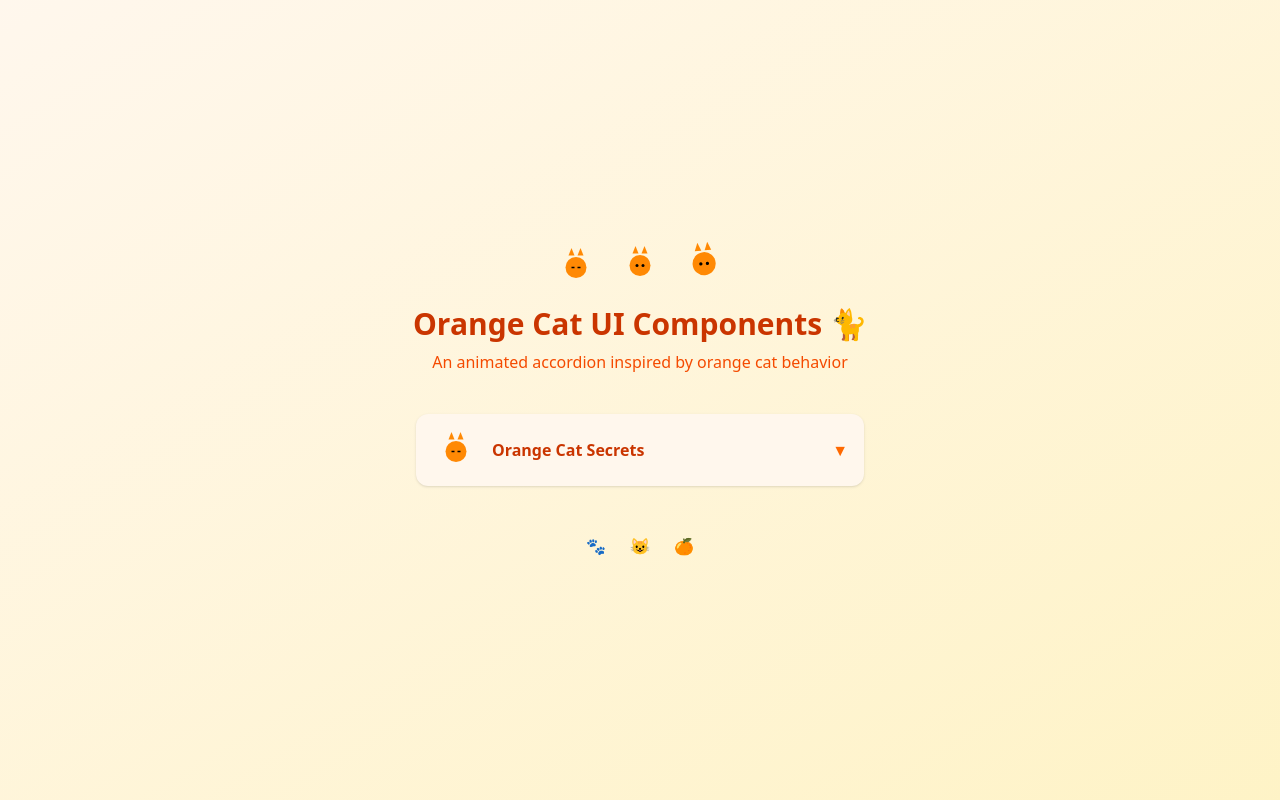
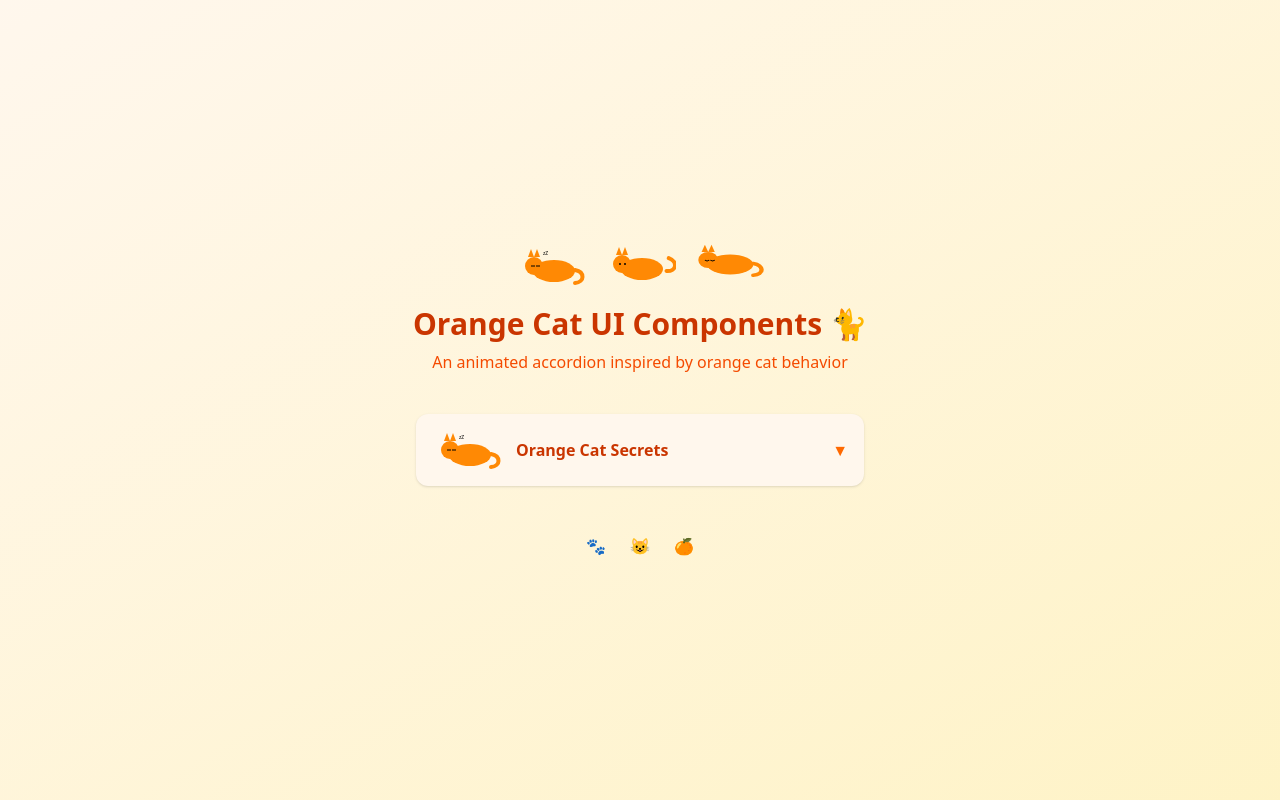
Before and after one commit to Kool-Cool/cozycat-ui, a Next.js app: page / in a window 1280 px wide. Built offline with nearby package versions, Linux system fonts and the light colour scheme.

Commit message:
try : cat Icon

```diff
--- a/ui/components/icons/CatIcon.tsx
+++ b/ui/components/icons/CatIcon.tsx
@@ -1,49 +1,85 @@
-// CatIcon.tsx
 import { motion } from "framer-motion"
 
-export function CatIcon({ state }: { state: "sleep" | "stretch" | "awake" }) {
+type CatState = "sleep" | "stretch" | "awake"
+
+export function CatIcon({ state }: { state: CatState }) {
   return (
     <motion.svg
-      width="48"
+      width="72"
       height="48"
-      viewBox="0 0 64 64"
-      fill="none"
+      viewBox="0 0 144 96"
       className="text-orange-400"
+      fill="currentColor"
       animate={state}
       variants={{
         sleep: {
-          scale: 1,
-          rotate: 0,
+          scaleX: 1,
+          scaleY: 1,
           y: 0,
         },
         stretch: {
-          scale: 1.1,
-          rotate: -5,
-          y: -4,
+          scaleX: 1.1,
+          scaleY: 0.9,
+          y: -6,
         },
         awake: {
-          scale: 1,
-          rotate: 0,
+          scaleX: 1,
+          scaleY: 1,
           y: -2,
         },
       }}
-      transition={{ type: "spring", stiffness: 300, damping: 20 }}
+      transition={{ type: "spring", stiffness: 220, damping: 18 }}
     >
-      {/* head */}
-      <circle cx="32" cy="34" r="14" fill="currentColor" />
-      {/* ears */}
-      <polygon points="22,18 26,8 30,18" fill="currentColor" />
-      <polygon points="42,18 38,8 34,18" fill="currentColor" />
-      {/* eyes */}
-      {state === "sleep" ? (
+      {/* Body */}
+      <ellipse cx="76" cy="58" rx="42" ry="22" />
+
+      {/* Tail */}
+      <motion.path
+        d="M118 56 C138 60, 138 80, 118 82"
+        stroke="currentColor"
+        strokeWidth="8"
+        fill="none"
+        strokeLinecap="round"
+        animate={{
+          rotate: state === "awake" ? 10 : 0,
+          originX: "118px",
+          originY: "56px",
+        }}
+      />
+
+      {/* Head */}
+      <circle cx="36" cy="48" r="18" />
+
+      {/* Ears */}
+      <polygon points="24,30 30,14 36,30" />
+      <polygon points="36,30 42,14 48,30" />
+
+      {/* Face */}
+      {state === "sleep" && (
         <>
-          <line x1="26" y1="34" x2="30" y2="34" stroke="black" strokeWidth="2" />
-          <line x1="34" y1="34" x2="38" y2="34" stroke="black" strokeWidth="2" />
+          {/* closed eyes */}
+          <path d="M30 48 h8" stroke="black" strokeWidth="2" />
+          <path d="M40 48 h8" stroke="black" strokeWidth="2" />
+          {/* zzz */}
+          <text x="54" y="26" fontSize="10" fill="black">
+            zZ
+          </text>
         </>
-      ) : (
+      )}
+
+      {state === "awake" && (
         <>
-          <circle cx="28" cy="34" r="2" fill="black" />
-          <circle cx="36" cy="34" r="2" fill="black" />
+          {/* open eyes */}
+          <circle cx="32" cy="48" r="2" fill="black" />
+          <circle cx="42" cy="48" r="2" fill="black" />
+        </>
+      )}
+
+      {state === "stretch" && (
+        <>
+          {/* sleepy eyes */}
+          <path d="M30 48 q4 4 8 0" stroke="black" strokeWidth="2" fill="none" />
+          <path d="M40 48 q4 4 8 0" stroke="black" strokeWidth="2" fill="none" />
         </>
       )}
     </motion.svg>
```
